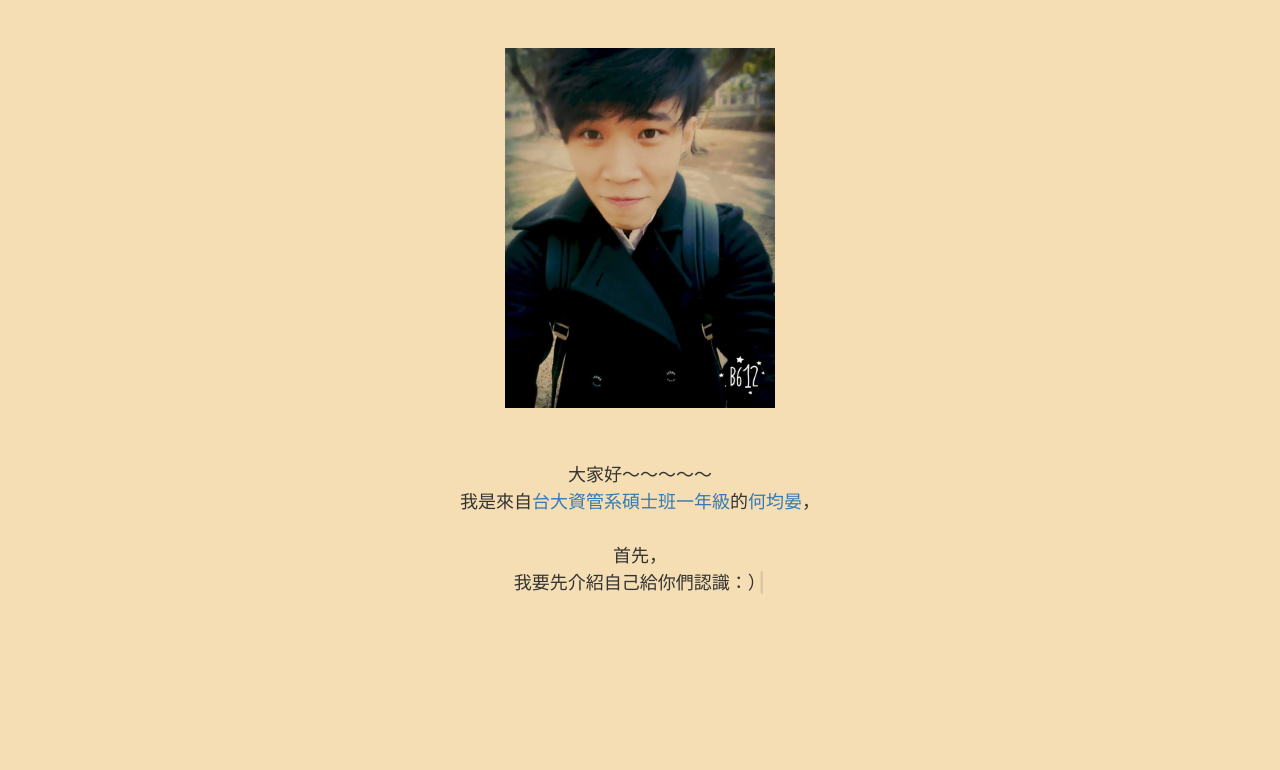
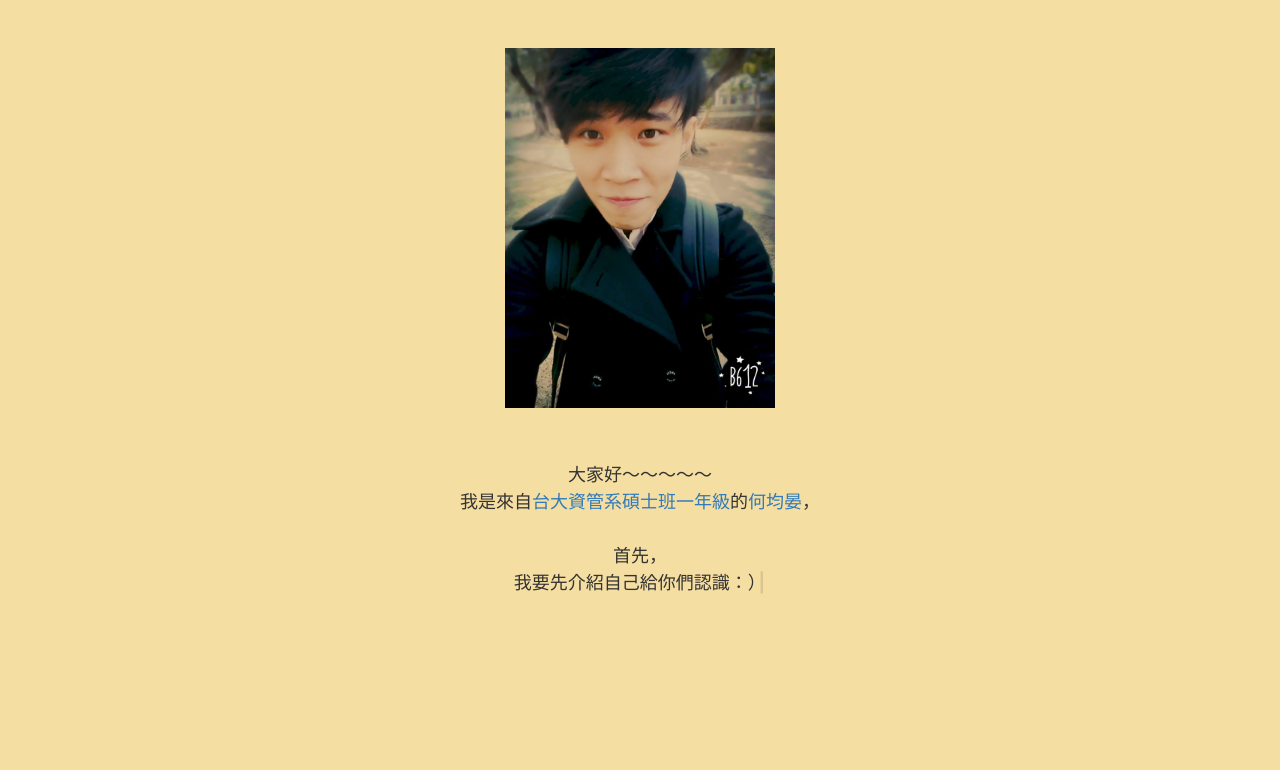
Before and after one commit to pilagod/cep, a plain HTML site: page index.html in a window 1280 px wide. Shown: the top 770 px of the page. Drawn offline with Linux system fonts and the light colour scheme; a web font is replaced by a local one.

Commit message:
background color changed

```diff
--- a/index.css
+++ b/index.css
@@ -10,7 +10,7 @@ html, body{
     line-height: 1.5;
     font-family: Adobe-Fan-Heiti-Std-B;
 
-    background-color: wheat;
+    background-color: #f5dea1;
     /*overflow-y: hidden;*/
 }
 
```
